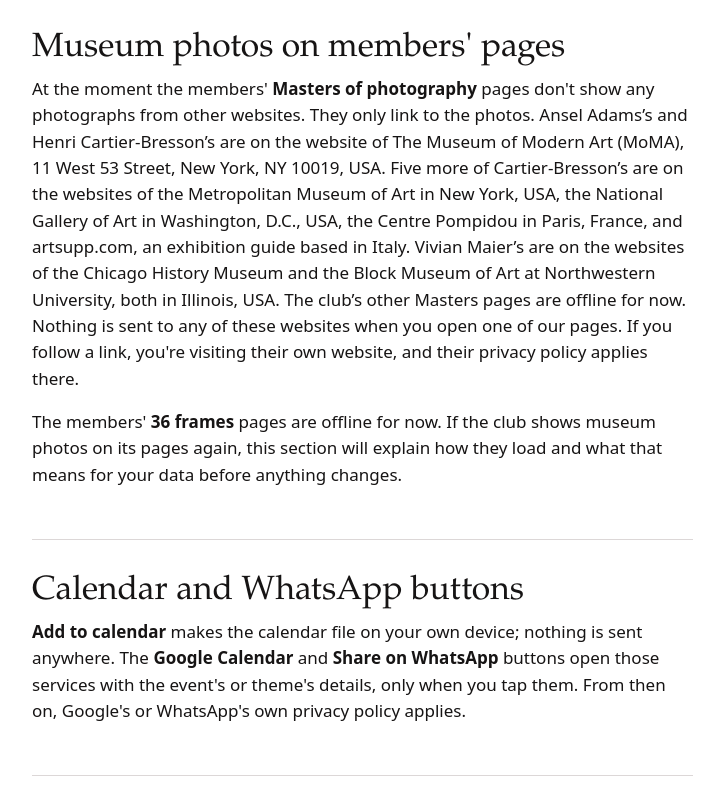
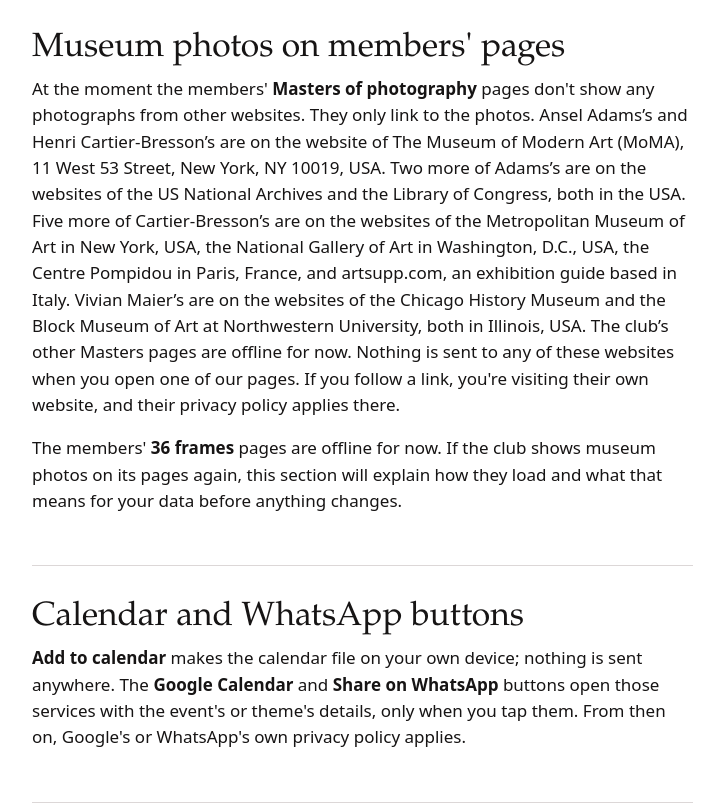
Before and after one commit to samskaraphotoclub/photoclub, a plain HTML site: page datenschutz.html in a window 1280 px wide. Shown: the part 4389-5196 px from the top of the page, without its empty margins (48-772 px from the left). Drawn offline with Linux system fonts and the light colour scheme.

Commit message:
Ansel Adams: add The Tetons and the Snake River and the Manzanar farm workers
Eight pictures to study (was six), in date order:
- The Tetons and the Snake River (1942), linking to the US National Archives.
- Farm Workers and Mount Williamson, Manzanar (1943), linking to the Library of Congress.
Moonrise, Hernandez was already on the page (MoMA). Privacy page names the two new sites.
The page is locked with its own new edition; the other Masters pages are unchanged.

Co-Authored-By: Claude Opus 5.5 <noreply@anthropic.com>
Claude-Session: https://claude.ai/code/session_01UvWUW2ZjzUf5Mb5NBHQXGB

```diff
--- a/datenschutz.html
+++ b/datenschutz.html
@@ -103,7 +103,7 @@ Email: <a href="mailto:samskara.germany@gmail.com">samskara.germany@gmail.com</a
 
     <section id="museum-photos">
       <h2>Museum photos on members' pages</h2>
-      <p>At the moment the members' <strong>Masters of photography</strong> pages don't show any photographs from other websites. They only link to the photos. Ansel Adams’s and Henri Cartier-Bresson’s are on the website of The Museum of Modern Art (MoMA), 11 West 53 Street, New York, NY 10019, USA. Five more of Cartier-Bresson’s are on the websites of the Metropolitan Museum of Art in New York, USA, the National Gallery of Art in Washington, D.C., USA, the Centre Pompidou in Paris, France, and artsupp.com, an exhibition guide based in Italy. Vivian Maier’s are on the websites of the Chicago History Museum and the Block Museum of Art at Northwestern University, both in Illinois, USA. The club’s other Masters pages are offline for now. Nothing is sent to any of these websites when you open one of our pages. If you follow a link, you're visiting their own website, and their privacy policy applies there.</p>
+      <p>At the moment the members' <strong>Masters of photography</strong> pages don't show any photographs from other websites. They only link to the photos. Ansel Adams’s and Henri Cartier-Bresson’s are on the website of The Museum of Modern Art (MoMA), 11 West 53 Street, New York, NY 10019, USA. Two more of Adams’s are on the websites of the US National Archives and the Library of Congress, both in the USA. Five more of Cartier-Bresson’s are on the websites of the Metropolitan Museum of Art in New York, USA, the National Gallery of Art in Washington, D.C., USA, the Centre Pompidou in Paris, France, and artsupp.com, an exhibition guide based in Italy. Vivian Maier’s are on the websites of the Chicago History Museum and the Block Museum of Art at Northwestern University, both in Illinois, USA. The club’s other Masters pages are offline for now. Nothing is sent to any of these websites when you open one of our pages. If you follow a link, you're visiting their own website, and their privacy policy applies there.</p>
       <p>The members' <strong>36 frames</strong> pages are offline for now. If the club shows museum photos on its pages again, this section will explain how they load and what that means for your data before anything changes.</p>
     </section>
 
```
Also changed, not shown: masters/ansel-adams.html (+1 -1 lines).
